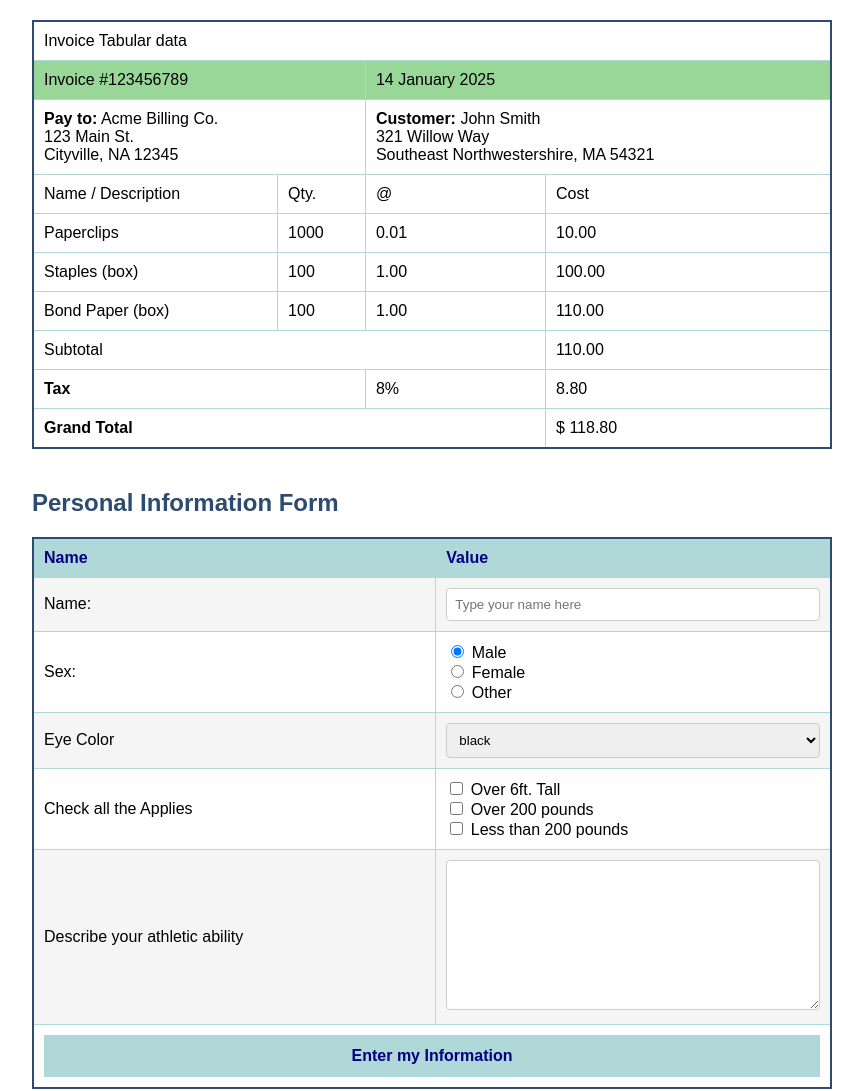
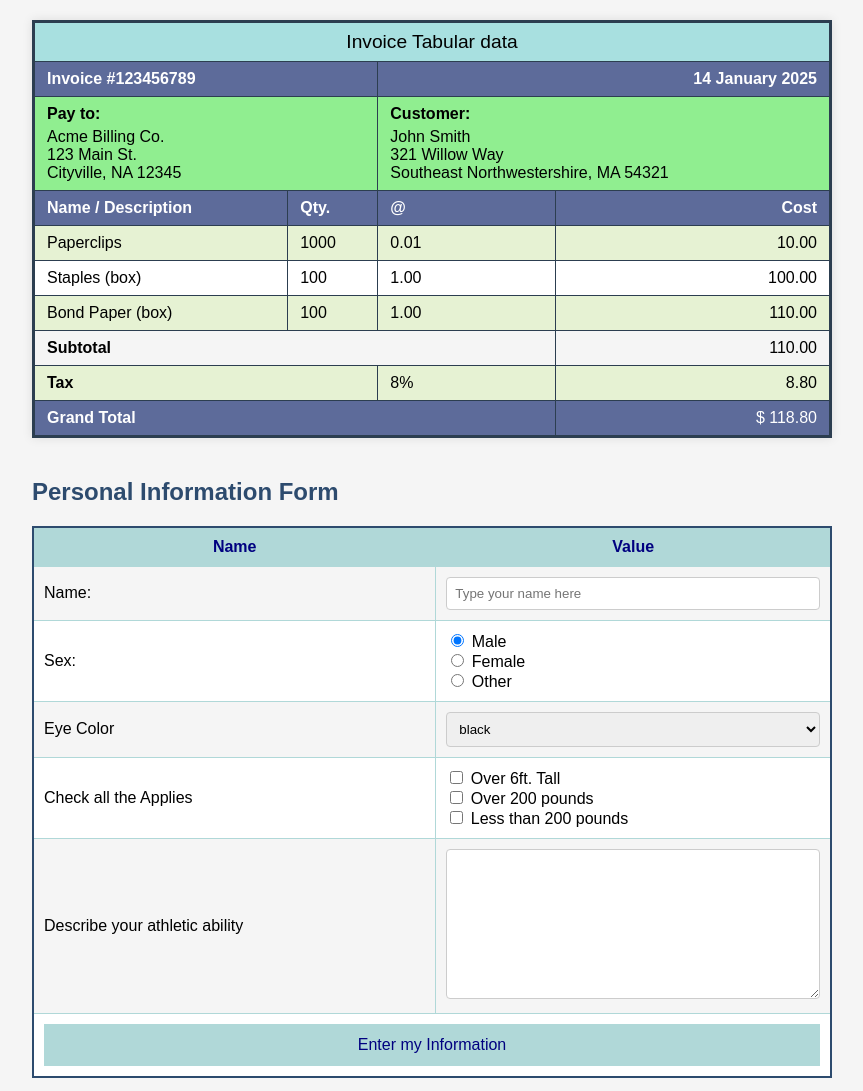
Before and after one commit to Teodzzz/Tables, a plain HTML site: page Forms/index.html in a window 1280 px wide. Shown: the whole page, without its empty margins (208-1071 px from the left). Drawn offline with Linux system fonts and the light colour scheme.

Commit message:
Update styles.css

```diff
--- a/Forms/styles.css
+++ b/Forms/styles.css
@@ -22,6 +22,7 @@ th {
     background-color: #b0d8d8;
     color: #000080;
     font-weight: bold;
+    text-align: center;
 }
 
 .form-table tr:nth-child(odd) {
@@ -53,7 +54,6 @@ th {
     border: none;
     padding: 12px;
     width: 100%;
-    font-weight: bold;
     cursor: pointer;
     font-size: 16px;
 }
@@ -85,6 +85,11 @@ th {
     font-weight: bold;
 }
 
+
+.invoice-Tax {
+    font-weight: bold;
+}
+
 .invoice-grand-total {
     background-color: #5d6d94;
     color: white;
@@ -95,3 +100,106 @@ h2 {
     color: #2d4b6e;
     margin-top: 40px;
 }
+
+body {
+    font-family: Arial, sans-serif;
+    background-color: #f5f5f5;
+  }
+
+
+  .invoice-table {
+    width: 100%;
+    max-width: 800px;
+    margin: 0 auto;
+    border-collapse: collapse;
+    border: 3px solid #2c3e50;
+    box-shadow: 0 0 10px rgba(0, 0, 0, 0.1);
+  }
+
+  .invoice-table td {
+    padding: 8px 12px;
+    border: 1px solid #2c3e50;
+  }
+
+
+  .header {
+    background-color: #a8e0e0;
+    text-align: center;
+    font-size: 1.2em;
+    padding: 12px;
+  }
+
+  .invoice-info {
+    background-color: #5d6b9a;
+    color: white;
+    font-weight: bold;
+  }
+
+  .date {
+    text-align: right;
+  }
+
+
+  .billing-info {
+    background-color: #90ee90;
+    vertical-align: top;
+  }
+
+  .billing-info b {
+    display: block;
+    margin-bottom: 5px;
+  }
+
+  .column-header {
+    background-color: #5d6b9a;
+    color: white;
+    font-weight: bold;
+  }
+
+
+  .item-row {
+    background-color: #e6f2d3;
+  }
+
+  .item-staples {
+    background-color: white;
+  }
+
+  .bond-paper {
+    background-color: #e6f2d3;
+  }
+
+  .tax-row {
+    background-color: #e6f2d3;
+  }
+
+
+  .cost {
+    text-align: right;
+  }
+
+
+  .subtotal {
+    font-weight: bold;
+  }
+
+
+  .grand-total {
+    background-color: #5d6b9a;
+    color: white;
+  }
+
+  .grand-total-amount {
+    text-align: right;
+  }
+
+
+  @media (max-width: 600px) {
+    .invoice-table {
+      font-size: 0.9em;
+    }
+
+    .invoice-table td {
+      padding: 6px 8px;
+    }
+  }
```
